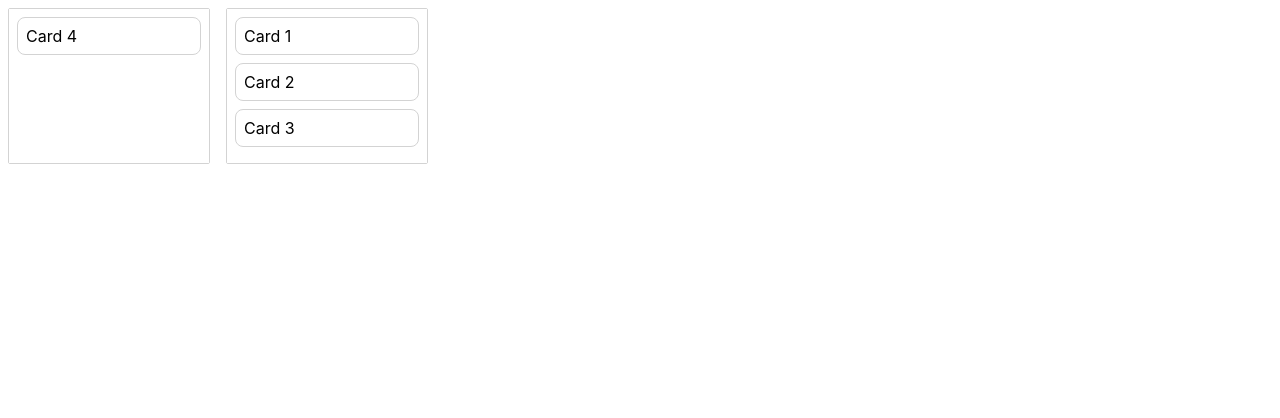
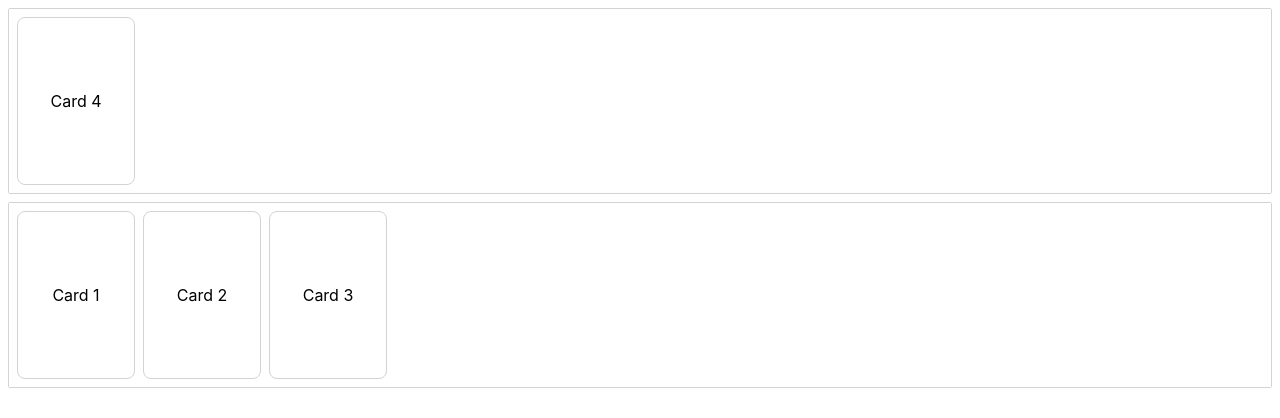
Before and after one commit to tg2648/solo-timeline, a React (Vite) app: page / in a window 1280 px wide. Shown: the top 418 px of the page. Built offline with nearby package versions, Linux system fonts and the light colour scheme.

Commit message:
Horizontal lists

```diff
--- a/src/App.tsx
+++ b/src/App.tsx
@@ -7,7 +7,7 @@ import { initialGameData, HandType, GameData } from './initial_data'
 import { Hand } from './Hand'
 
 const Container = styled.div`
-  display: flex;
+  margin-bottom: 10px;
 `
 
 function App() {
@@ -15,23 +15,22 @@ function App() {
   const [gameData, setGameData] = useState(initialGameData)
 
   function onDragStart(start: DragStart) {
-    document.body.style.color = 'orange';
-    document.body.style.transition = 'background-color 0.2s ease';
+    // document.body.style.color = 'orange';
+    // document.body.style.transition = 'background-color 0.2s ease';
   }
 
   function onDragUpdate(update: DragUpdate) {
+    // const { destination, source } = update;
+    // const opacity = destination
+    //   ? destination.index / gameData.hands[source.droppableId].cardIds.length
+    //   : 0;
 
-    const { destination, source } = update;
-    const opacity = destination
-      ? destination.index / gameData.hands[source.droppableId].cardIds.length
-      : 0;
-
-    document.body.style.backgroundColor = `rgba(153, 141, 217, ${opacity})`
+    // document.body.style.backgroundColor = `rgba(153, 141, 217, ${opacity})`
   }
 
   function onDragEnd(result: DropResult) {
-    document.body.style.color = 'inherit';
-    document.body.style.backgroundColor = 'inherit';
+    // document.body.style.color = 'inherit';
+    // document.body.style.backgroundColor = 'inherit';
 
     const { destination, source, draggableId } = result;
 
@@ -120,7 +119,11 @@ function App() {
           const cards = hand.cardIds.map(cardId => gameData.cards[cardId])
 
           return (
-            <Hand key={hand.id} hand={hand} cards={cards} />
+            <Hand
+              key={hand.id}
+              hand={hand}
+              cards={cards}
+            />
           )
         })}
       </Container>
--- a/src/Card.tsx
+++ b/src/Card.tsx
@@ -7,6 +7,7 @@ type CardProps = {
    key: string,
    card: CardType,
    index: number,
+   isDragDisabled: boolean,
 }
 
 type ContainerProps = {
@@ -14,16 +15,26 @@ type ContainerProps = {
 }
 
 const Container = styled.div<ContainerProps>`
+   display: flex;
+   justify-content: center;
+   align-items: center;
+
+   width: 100px;
+   height: 150px;
    border: 1px solid lightgrey;
    border-radius: 8px;
    padding: 8px;
-   margin-bottom: 8px;
+   margin-right: 8px;
    background-color: ${props => props.isDragging ? 'lightgreen' : 'white'};
 `
 
 export function Card(props: CardProps) {
    return (
-      <Draggable draggableId={props.card.id} index={props.index}>
+      <Draggable
+         draggableId={props.card.id}
+         index={props.index}
+         isDragDisabled={props.isDragDisabled}
+      >
          {
             (provided, snapshot) => {
                return (
--- a/src/Hand.tsx
+++ b/src/Hand.tsx
@@ -7,7 +7,7 @@ import { Card } from './Card'
 type HandProps = {
    key: string,
    hand: HandType,
-   cards: CardType[]
+   cards: CardType[],
 }
 
 type CardListType = {
@@ -15,16 +15,16 @@ type CardListType = {
 }
 
 const Container = styled.div`
+   display: flex;
+   flex-direction: column;
    margin: 8px;
    border: 1px solid lightgrey;
    border-radius: 2px;
-   width: 200px;
-
-   display: flex;
-   flex-direction: column;
 `
 
 const CardList = styled.div<CardListType>`
+   display: flex;
+
    padding: 8px;
    transition: background-color 0.2s ease;
    background-color: ${props => props.isDraggingOver ? 'skyblue' : 'white'};
@@ -35,8 +35,12 @@ const CardList = styled.div<CardListType>`
 export function Hand(props: HandProps) {
    return (
       <Container>
-         <Droppable droppableId={props.hand.id}>
+         <Droppable droppableId={props.hand.id} direction='horizontal'>
             {(provided, snapshot) => {
+
+               // Only drag from hand to timeline
+               const isDragDisabled = props.hand.id === 'timeline'
+
                return (
                   <CardList
                      {...provided.droppableProps}
@@ -45,7 +49,7 @@ export function Hand(props: HandProps) {
                   >
                      {props.cards.map((card, index) => {
                         return (
-                           <Card key={card.id} card={card} index={index} />
+                           <Card key={card.id} card={card} index={index} isDragDisabled={isDragDisabled} />
                         )
                      })}
                      {provided.placeholder}
```
